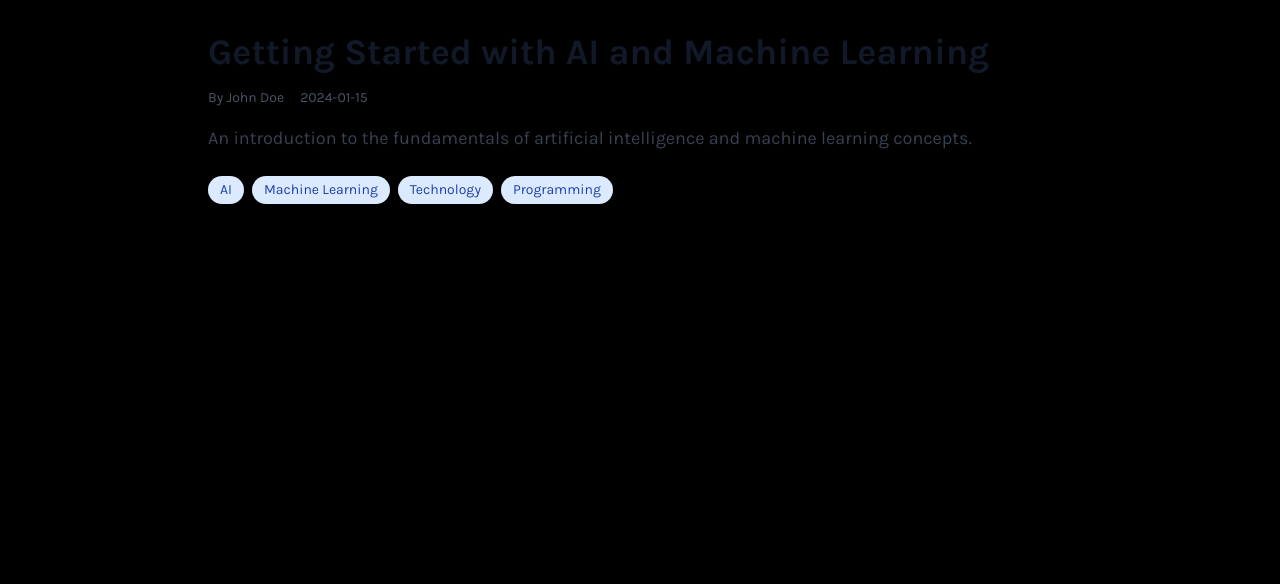
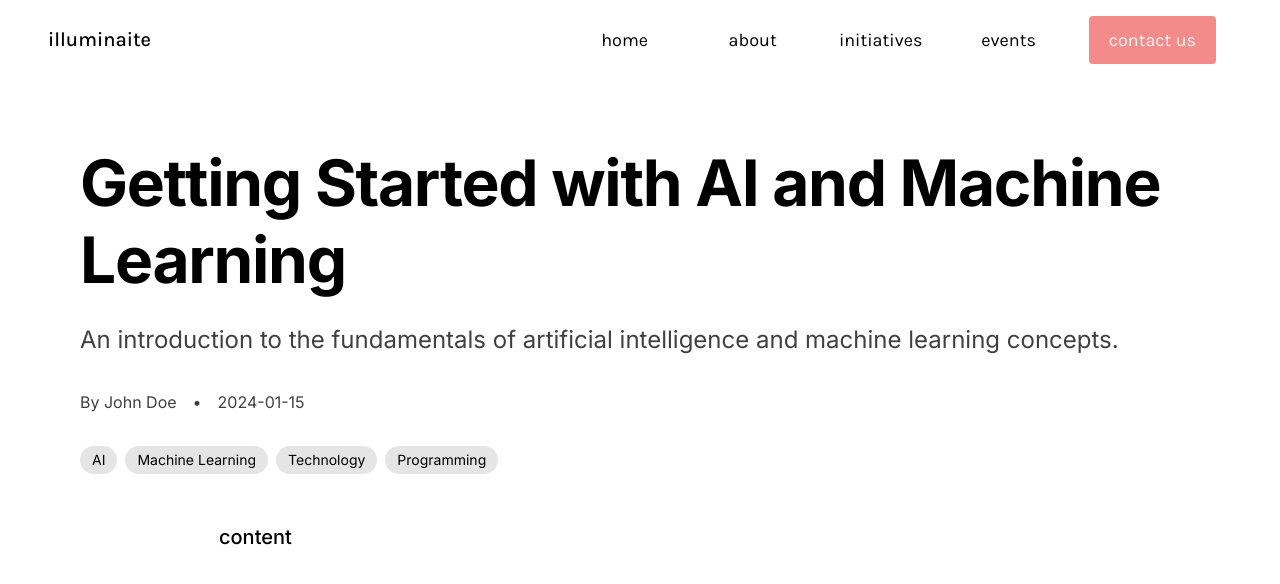
Before and after one commit to illuminaite/illuminaite.github.io, a Next.js app: page /blogs/blog1 in a window 1280 px wide. Shown: the top 584 px of the page. Built offline with nearby package versions, Linux system fonts and the light colour scheme; a web font is replaced by a local one.

Commit message:
Implement blog post page design

```diff
--- a/components/blogs/BlogPage.tsx
+++ b/components/blogs/BlogPage.tsx
@@ -1,32 +1,209 @@
+'use client'
+
 import { Blog } from '@/types/blog';
+import { useState } from 'react';
+import Link from 'next/link';
 
 interface BlogPageProps {
     blog: Blog;
 }
 
 export default function BlogPage({ blog }: BlogPageProps) {
+    const [isMenuOpen, setIsMenuOpen] = useState(false);
+
+    const toggleMobileMenu = () => {
+        setIsMenuOpen(!isMenuOpen);
+    };
+
+    const closeMobileMenu = () => {
+        setIsMenuOpen(false);
+    };
+
     return (
-        <div className="max-w-4xl mx-auto px-4 py-8">
-            <article className="prose prose-lg max-w-none">
-                <header className="mb-8">
+        <>
+            {/* White Navbar*/}
+            <nav className="bg-white h-20 flex justify-center items-center text-lg sticky top-0 z-50">
+                <div className="flex justify-between items-center h-20 z-10 w-full max-w-7xl mx-auto px-12">
+                    <Link
+                        href="/"
+                        className="text-black text-xl font-medium cursor-pointer no-underline flex items-center hover:opacity-80 transition-opacity"
+                    >
+                        illuminaite
+                    </Link>
+
+                    {/* Mobile menu button */}
+                    <div className="flex lg:hidden">
+                        <button
+                            onClick={toggleMobileMenu}
+                            className={`flex flex-col justify-around w-6 h-6 cursor-pointer transition-all duration-300 ${isMenuOpen ? 'is-active' : ''
+                                }`}
+                        >
+                            <span className={`block w-6 h-0.5 bg-black transition-all duration-300 ${isMenuOpen ? 'rotate-45 translate-y-2.5' : ''
+                                }`}></span>
+                            <span className={`block w-6 h-0.5 bg-black transition-all duration-300 ${isMenuOpen ? 'opacity-0' : ''
+                                }`}></span>
+                            <span className={`block w-6 h-0.5 bg-black transition-all duration-300 ${isMenuOpen ? '-rotate-45 -translate-y-2.5' : ''
+                                }`}></span>
+                        </button>
+                    </div>
+
+                    {/* Desktop menu */}
+                    <ul className="hidden lg:flex items-center list-none">
+                        <li className="h-20">
+                            <Link
+                                href="/"
+                                className="text-black flex items-center justify-center w-32 h-full transition-all duration-300 hover:text-primary-coral"
+                            >
+                                home
+                            </Link>
+                        </li>
+                        <li className="h-20">
+                            <Link
+                                href="/#about"
+                                className="text-black flex items-center justify-center w-32 h-full transition-all duration-300 hover:text-primary-coral"
+                            >
+                                about
+                            </Link>
+                        </li>
+                        <li className="h-20">
+                            <Link
+                                href="/#initiatives"
+                                className="text-black flex items-center justify-center w-32 h-full transition-all duration-300 hover:text-primary-coral"
+                            >
+                                initiatives
+                            </Link>
+                        </li>
+                        <li className="h-20">
+                            <Link
+                                href="/events"
+                                className="text-black flex items-center justify-center w-32 h-full hover:text-primary-coral transition-all duration-300"
+                            >
+                                events
+                            </Link>
+                        </li>
+                        <li className="flex justify-center items-center px-4 w-full h-20">
+                            <a
+                                href="mailto:illuminaiteacademy@gmail.com"
+                                className="flex justify-center items-center no-underline py-2.5 px-5 w-full border-none outline-none rounded bg-primary-coral text-primary-light hover:bg-primary-salmon transition-all duration-300"
+                            >
+                                contact us
+                            </a>
+                        </li>
+                    </ul>
+
+                    {/* Mobile menu */}
+                    <ul className={`lg:hidden fixed top-20 left-0 w-full h-screen bg-white flex flex-col items-center justify-start pt-8 transition-all duration-300 ${isMenuOpen ? 'opacity-100 visible' : 'opacity-0 invisible'
+                        }`}>
+                        <li className="my-4">
+                            <Link
+                                href="/"
+                                onClick={closeMobileMenu}
+                                className="text-black text-xl hover:text-primary-coral transition-all duration-300"
+                            >
+                                home
+                            </Link>
+                        </li>
+                        <li className="my-4">
+                            <Link
+                                href="/#about"
+                                onClick={closeMobileMenu}
+                                className="text-black text-xl hover:text-primary-coral transition-all duration-300"
+                            >
+                                about
+                            </Link>
+                        </li>
+                        <li className="my-4">
+                            <Link
+                                href="/#initiatives"
+                                onClick={closeMobileMenu}
+                                className="text-black text-xl hover:text-primary-coral transition-all duration-300"
+                            >
+                                initiatives
+                            </Link>
+                        </li>
+                        <li className="my-4">
+                            <Link
+                                href="/events"
+                                onClick={closeMobileMenu}
+                                className="text-black text-xl hover:text-primary-coral transition-all duration-300"
+                            >
+                                events
+                            </Link>
+                        </li>
+                        <li className="my-4">
+                            <a
+                                href="mailto:illuminaiteacademy@gmail.com"
+                                onClick={closeMobileMenu}
+                                className="bg-primary-coral text-primary-light py-2.5 px-5 rounded hover:bg-primary-salmon transition-all duration-300"
+                            >
+                                contact us
+                            </a>
+                        </li>
+                    </ul>
+                </div>
+            </nav>
+
+            {/* Blog Content */}
+            <div className="bg-white min-h-screen">
+                <article className="max-w-[1440px] mx-auto px-20 py-16">
+                    <header className="mb-12">
                         {/* Title */}
-                    <h1 className="text-4xl font-bold text-gray-900 mb-4">{blog.title}</h1>
+                        <h1
+                            className="mb-6"
+                            style={{
+                                color: '#000',
+                                fontFamily: 'Inter, sans-serif',
+                                fontSize: '64px',
+                                fontStyle: 'normal',
+                                fontWeight: 700,
+                                lineHeight: 'normal',
+                                letterSpacing: '-1.28px'
+                            }}
+                        >
+                            {blog.title}
+                        </h1>
+
+                        {/* Subtitle */}
+                        <p
+                            className="self-stretch mb-8"
+                            style={{
+                                color: 'rgba(0, 0, 0, 0.75)',
+                                fontFamily: 'Inter, sans-serif',
+                                fontSize: '24px',
+                                fontStyle: 'normal',
+                                fontWeight: 400,
+                                lineHeight: '150%'
+                            }}
+                        >
+                            {blog.excerpt}
+                        </p>
 
                         {/* Author and date */}
-                    <div className="flex items-center text-sm text-gray-600 mb-4">
-                        <span className="mr-4">By {blog.author}</span>
-                        <span className="mr-4">{blog.date}</span>
+                        <div
+                            className="flex items-center gap-4 mb-8"
+                            style={{
+                                color: 'rgba(0, 0, 0, 0.75)',
+                                fontFamily: 'Inter, sans-serif',
+                                fontSize: '16px',
+                                fontWeight: 400
+                            }}
+                        >
+                            <span>By {blog.author}</span>
+                            <span>•</span>
+                            <span>{blog.date}</span>
                         </div>
 
-                    {/* Excerpt */}
-                    <p className="text-lg text-gray-700 mb-6">{blog.excerpt}</p>
-
                         {/* Tags */}
-                    <div className="flex flex-wrap gap-2">
+                        <div className="flex flex-wrap gap-2 mb-12">
                             {blog.tags.map((tag, index) => (
                                 <span
                                     key={index}
-                                className="px-3 py-1 bg-blue-100 text-blue-800 rounded-full text-sm"
+                                    className="px-3 py-1 rounded-full text-sm"
+                                    style={{
+                                        backgroundColor: 'rgba(0, 0, 0, 0.1)',
+                                        color: '#000',
+                                        fontFamily: 'Inter, sans-serif'
+                                    }}
                                 >
                                     {tag}
                                 </span>
@@ -34,12 +211,43 @@ export default function BlogPage({ blog }: BlogPageProps) {
                         </div>
                     </header>
 
+                    {/* Featured Image */}
+                    {blog.image && (
+                        <div
+                            className="mb-12 mx-auto overflow-hidden"
+                            style={{
+                                width: '1281px',
+                                height: '650px',
+                                flexShrink: 0,
+                                borderRadius: '8px',
+                                maxWidth: '100%'
+                            }}
+                        >
+                            <img
+                                src={blog.image}
+                                alt={blog.title}
+                                className="w-full h-full object-cover"
+                            />
+                        </div>
+                    )}
+
                     {/* Content */}
                     <div
-                    className="prose prose-lg max-w-none"
+                        className="mx-auto"
+                        style={{
+                            width: '842px',
+                            maxWidth: '100%',
+                            color: '#000',
+                            fontFamily: 'Inter, sans-serif',
+                            fontSize: '20px',
+                            fontStyle: 'normal',
+                            fontWeight: 500,
+                            lineHeight: '150%'
+                        }}
                         dangerouslySetInnerHTML={{ __html: blog.content.replace(/\n/g, '<br>') }}
                     />
                 </article>
             </div>
+        </>
     );
 }
```
Also changed, not shown: public/images/blog1-image.png (added). Lines whose indentation alone changed are shown as unchanged.
